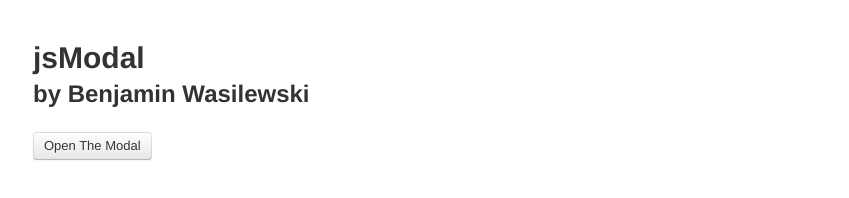
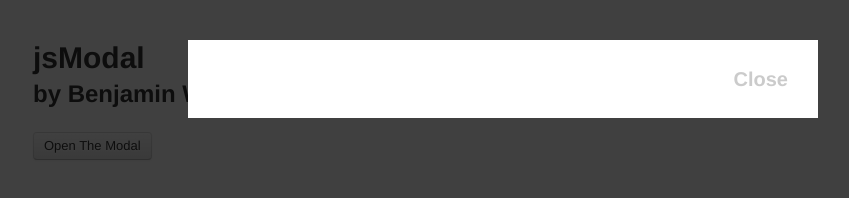
Before and after one commit to bwasilewski/jsModal, a plain HTML site: page example/index.html in a window 1280 px wide. Both pictures are taken after a click on the link "Open The Modal". Shown: the whole page, without its empty margins (137-986 px from the left). Drawn offline with nearby package versions, Linux system fonts and the light colour scheme.

Commit message:
added show and hide functions for the modal.

```diff
--- a/example/css/modal.css
+++ b/example/css/modal.css
@@ -3,13 +3,28 @@
 	width: 100%;
 
 	display: none;
+
+	/* IE 8 */
+  -ms-filter: "progid:DXImageTransform.Microsoft.Alpha(Opacity=0)";
+
+  /* IE 5-7 */
+  filter: alpha(opacity=0);
+
+  /* Netscape */
+  -moz-opacity: 0;
+
+  /* Safari 1.x */
+  -khtml-opacity: 0;
+
+  /* Good browsers */
+  opacity: 0;
 }
 
 #modalShade {
 	position: absolute;
 	top: 0;
 	left: 0;
-	background: rgba(0,0,0,.5);
+	background: rgba(0,0,0,.75);
 	height: 100%;
 	width: 100%;
 }
@@ -20,7 +35,3 @@
 	position: absolute;
 	padding: 30px;
 }
-
-#modalWrapper.visible {
-	display: block;
-}
--- a/example/index.html
+++ b/example/index.html
@@ -42,12 +42,10 @@
 
     var button = document.getElementById('button');
 
-    Modal.initialize();
-
     button.onclick = dosomething;
 
-    function dosomething (e) {
-      console.log(e);
+    function dosomething (ev) {
+      ev.preventDefault();
       Modal.showModal();
     }
 
--- a/example/js/modal.js
+++ b/example/js/modal.js
@@ -2,30 +2,55 @@ var Modal = {
 
 	modalWrap: $('<div id="modalWrapper"/>')
 	,modalShade: $('<div id="modalShade"/>')
-	,modalContent: $('<div id="modalContent/>')
+	,modalContent: $('<div id="modalContent"/>')
+	,closeBtn: $('<a class="close" href="#">Close</a>')
 
-	,initialize: function () {
-		var body = $('body');
+	,initialize: function initialize () {
+		var self = this
+			,body = $('body');
 
-		this.modalWrap.append(this.modalShade);
-		this.modalWrap.append(this.modalContent);
+		this.modalContent.append(this.closeBtn);
+
+		this.modalWrap
+			.append(this.modalShade)
+			.append(this.modalContent);
 
 		body.prepend(this.modalWrap);
 
-		// this.modalWrap = modalWrapEl;
-		// this.modalShade = modalShadeEl;
-		// this.modalContent = modalContentEl;
-
-		// bodyEl.insertBefore(modalWrapEl, bodyEl.firstChild);
-		// modalWrapEl.appendChild(modalShadeEl);
-		// modalWrapEl.appendChild(modalContentEl);
+		this.closeBtn.bind('click', function (ev) {
+			ev.preventDefault();
+			self.closeClickHandler(ev);
+		});
 	}
 
-	,showModal: function () {
-
+	,showModal: function showModal () {
+		this.centerModal();
+		this.modalWrap
+			.css('display','block')
+			.stop()
+			.animate({ opacity: 1 }, 250);
 	}
 
-	,centerModal: function () {
+	,hideModal: function hideModal () {
+		this.modalWrap
+			.stop()
+			.animate({ opacity: 0 }, 250, function () {
+				$(this).css('display', 'none');
+			});
+	}
 
+	,centerModal: function centerModal () {
+		var self = this
+			,windowWidth = parseInt( $(window).width() )
+			,modalWidth = parseInt( this.modalContent.outerWidth() )
+			,xPos = ( windowWidth - modalWidth ) / 2;
+
+		this.modalContent.css('left', xPos);
+	}
+
+	,closeClickHandler: function closeClickHandler (ev) {
+		this.hideModal();
 	}
 };
+
+Modal.initialize();
```
